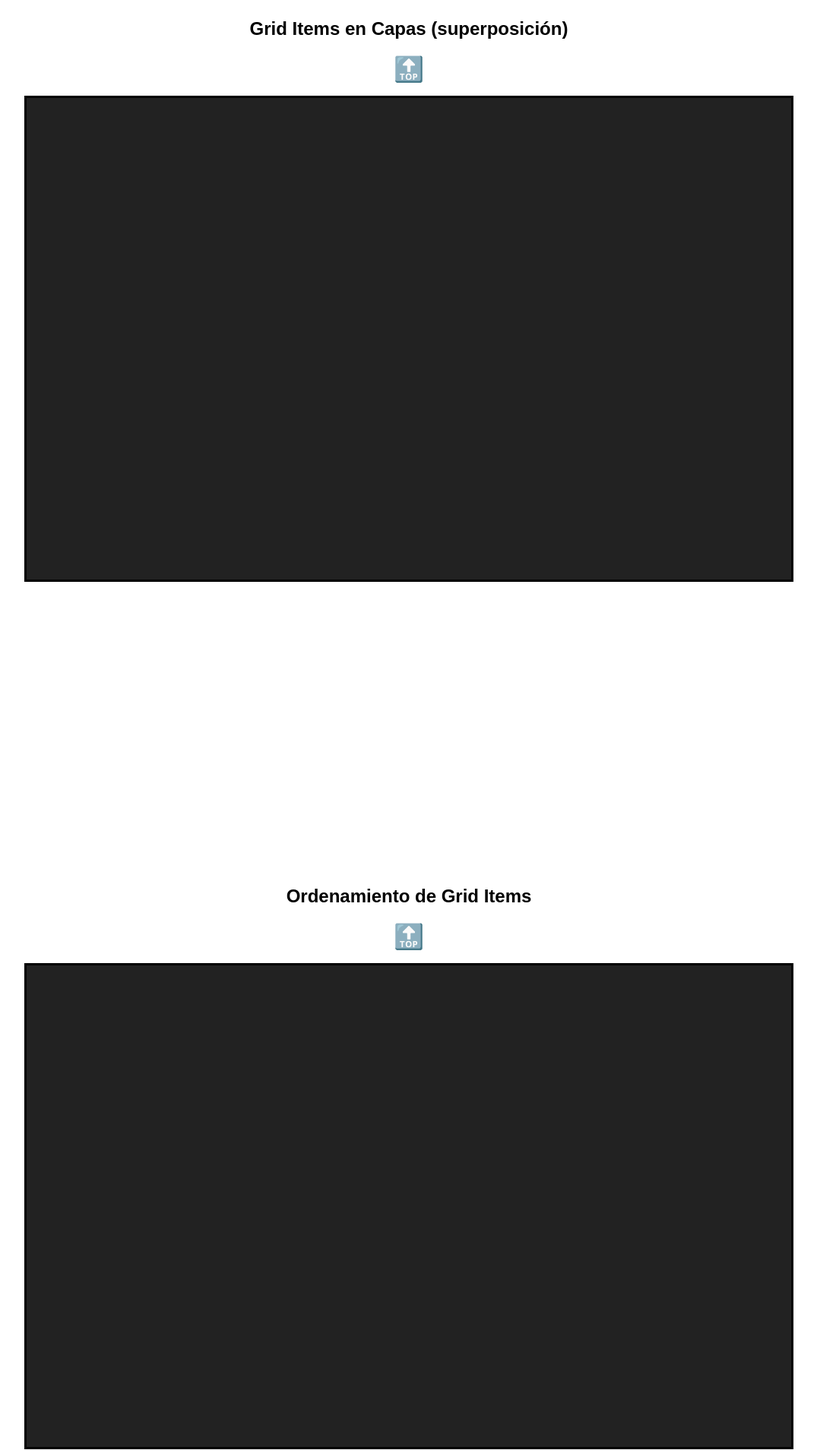
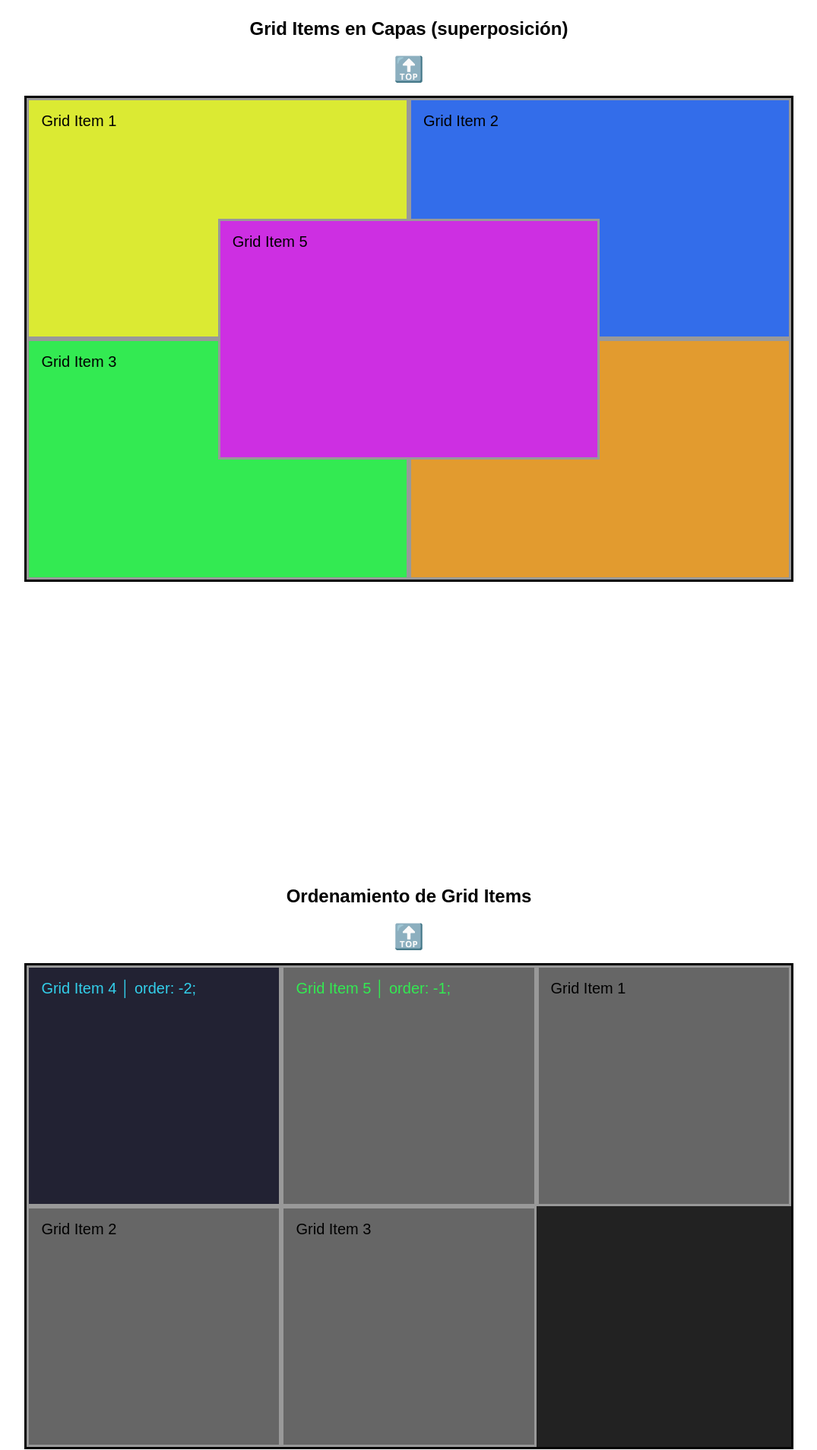
Before and after one commit to instintoimagen/CSS-Jon, a plain HTML site: page grid.html in a window 1280 px wide. Shown: the part 9180-11089 px from the top of the page at 76% size, without its empty margins (102-1177 px from the left). Drawn offline with Linux system fonts and the light colour scheme.

Commit message:
Grid v10 ok

```diff
--- a/grid.css
+++ b/grid.css
@@ -193,3 +193,78 @@ img {
   grid-row: span 3;
   grid-column: span 3;
 }
+
+/* Grid en capas (Superposición) */
+
+.grid-layers {
+  display: grid;
+  /* grid 4x4 */
+  grid-template-columns: repeat(4, 1fr);
+  grid-template-rows: repeat(4, 1fr);
+}
+.grid-layers .item:nth-child(1) {
+  background-color: #dbea33;
+  grid-column: 1/3;
+  grid-row: 1/3;
+}
+.grid-layers .item:nth-child(2) {
+  background-color: #336dea;
+  grid-column: 3/5;
+  grid-row: 1/3;
+}
+.grid-layers .item:nth-child(3) {
+  background-color: #33ea52;
+  grid-column: 1/3;
+  grid-row: 3/5;
+}
+.grid-layers .item:nth-child(4) {
+  background-color: #e29b2f;
+  grid-column: 3/5;
+  grid-row: 3/5;
+}
+.grid-layers .item:nth-child(5) {
+  background-color: #cd2fe2;
+  grid-column: 2/4;
+  grid-row: 2/4;
+}
+
+/*  Ordenamiento de Grid Items */
+
+.grid-order {
+  display: grid;
+  /* Grid de 3x2 */
+  grid-template-columns: repeat(3, 1fr);
+  grid-template-rows: repeat(2, 1fr);
+  /* grid-auto-flow: column; */
+}
+
+.grid-order .item:nth-child(5) {
+  color: #33ea52;
+  order: -1;
+}
+.grid-order .item:nth-child(4) {
+  color: #33cfea;
+  background-color: #223;
+  order: -2;
+}
+
+/* Alineamiento de Grid */
+
+.grid-align {
+  display: grid;
+  /* Grid de 3x2 */
+  grid-template-columns: repeat(3, 200px);
+  grid-template-rows: repeat(2, 200px);
+  justify-items: center;
+  align-items: center;
+  justify-content: space-between;
+  align-content: space-between;
+}
+.grid-align .item:nth-child(4) {
+  color: #33ea52;
+  justify-self: start;
+  align-self: end;
+}
+.grid-align .item:nth-child(5) {
+  grid-area: 2 / 2 / 4 /4;
+}
--- a/grid.html
+++ b/grid.html
@@ -209,13 +209,36 @@
 
  <h2 id="grid-layer">Grid Items en Capas (superposición)</h2>
  <a href="#top">🔝</a>
- <section class="container grid-layers"></section>
+ <section class="container grid-layers">
+  <article class="item">Grid Item 1</article>
+  <article class="item">Grid Item 2</article>
+  <article class="item">Grid Item 3</article>
+  <article class="item">Grid Item 4</article>
+  <article class="item">Grid Item 5</article>
+ </section>
+
+
  <h2 id="grid-order">Ordenamiento de Grid Items</h2>
  <a href="#top">🔝</a>
- <section class="container grid-order"></section>
+ <section class="container grid-order">
+  <article class="item">Grid Item 1</article>
+  <article class="item">Grid Item 2</article>
+  <article class="item">Grid Item 3</article>
+  <article class="item">Grid Item 4 │ order: -2;</article>
+  <article class="item">Grid Item 5 │ order: -1;</article>
+ </section>
+
  <h2 id="grid-align">Alineamiento de Grid Items</h2>
  <a href="#top">🔝</a>
- <section class="container grid-align"></section>
+ <section class="container grid-align">
+  <article class="item">Grid Item 1</article>
+  <article class="item">Grid Item 2</article>
+  <article class="item">Grid Item 3</article>
+  <article class="item">Grid Item 4</article>
+  <article class="item">Grid Item 5</article>
+ </section>
+
+
  <h2 id="grid-align-tracks">Alineamiento de Grid Tracks</h2>
  <a href="#top">🔝</a>
  <section class="container grid-align-tracks"></section>
```
